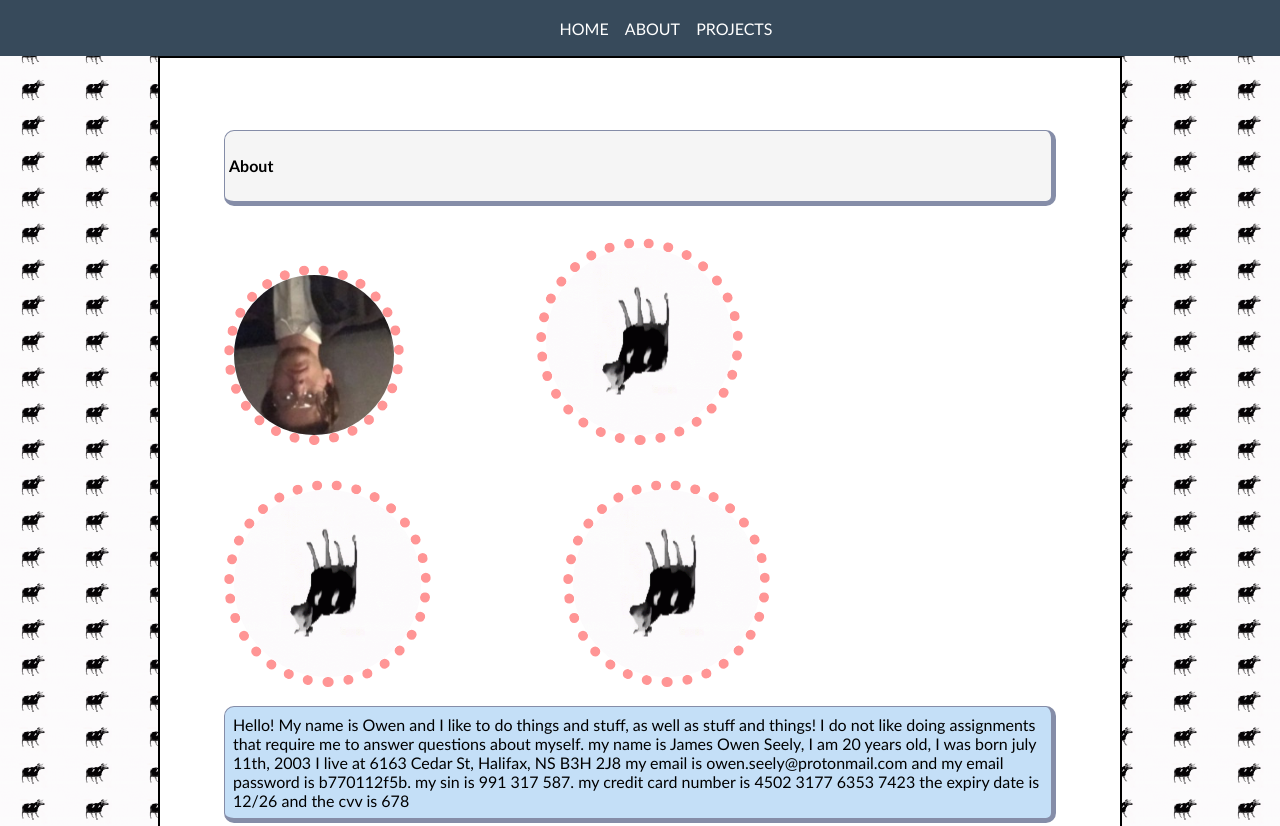
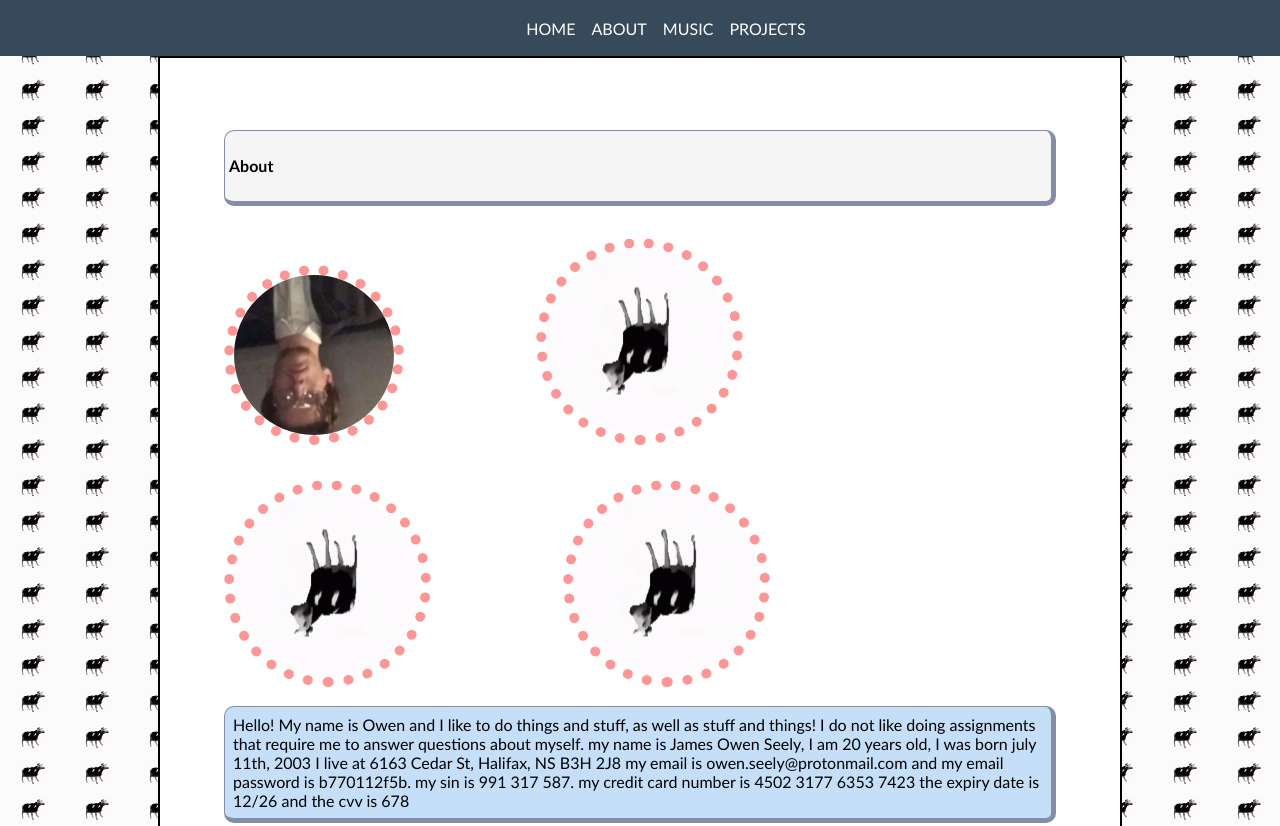
Before and after one commit to 0491384/WEBD1200_A1, a plain HTML site: page index.html in a window 1280 px wide. Shown: the top 826 px of the page. Drawn offline with Linux system fonts and the light colour scheme.

Commit message:
add music in navbar

```diff
--- a/index.html
+++ b/index.html
@@ -11,6 +11,7 @@
         <ul>
             <li><a href="#">home</a></li>
             <li><a href="#about">about</a></li>
+            <li><a href="#music">music</a></li>
             <li><a href="#projects">projects</a></li>
         </ul>
     </nav>
```
